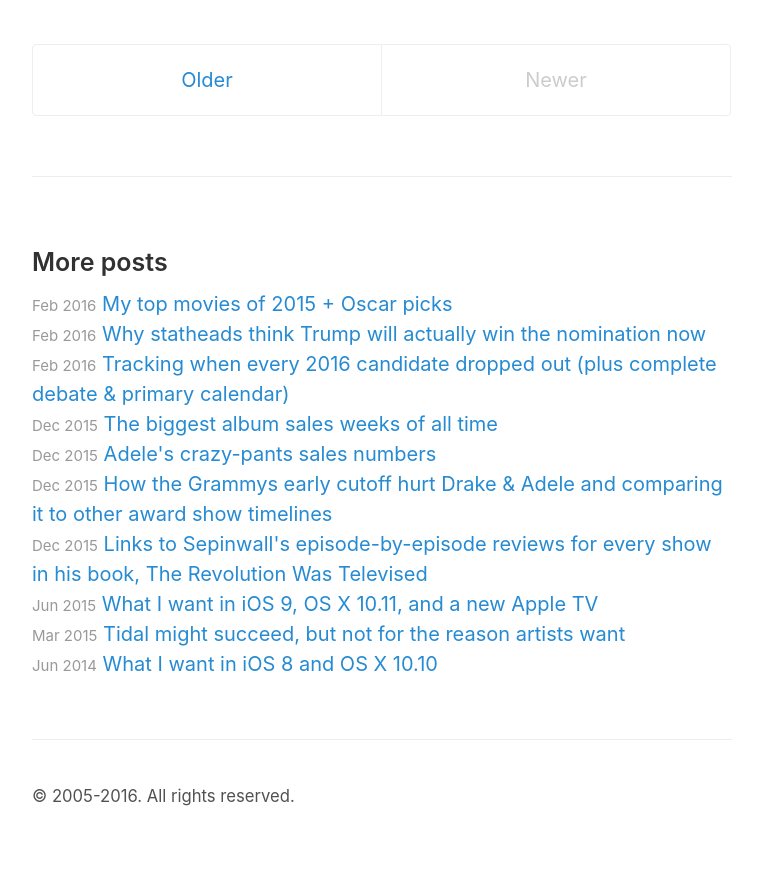
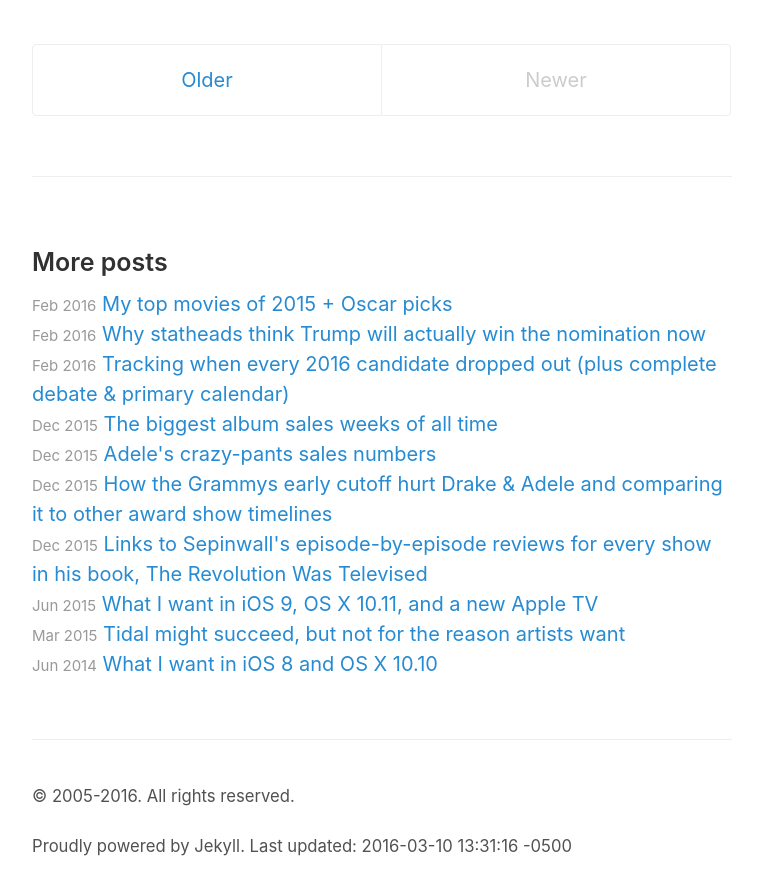
Before and after one commit to rkudeshi/rkudeshi.github.io, a Jekyll site: the page built from index.html, in a window 1280 px wide and 900 px high, scrolled down 3447 px. Shown: the top 895 px of the window, without its empty margins (258-1020 px from the left). Built offline with Jekyll 4.4.1, drawn with Linux system fonts in a browser that asks for light colours; the list of posts is cut into pages by our own code; before the commit the page ends 4297 px from its top, so only the background shows below that.

Commit message:
Add regen time to footer

```diff
--- a/_config.yml
+++ b/_config.yml
@@ -18,7 +18,7 @@ sass:
 # About/contact
 author:
   name:              Ravi Udeshi
-  url:               https://twitter.com/rkudeshi
+  url:               http://raviudeshi.com/contact
   email:             example@example.com
 
 # Custom vars
@@ -38,6 +38,7 @@ gems:
 # ###########
 # ADDED CUSTOM BY RAVI
 # ##########
+
 # List of pages
 pages_list:
   about: '/about'
@@ -45,6 +46,7 @@ pages_list:
   contact: '/contact'
   subscribe: '/subscribe'
 
+# Layout is "post" by default
 defaults:
   -
     scope:
@@ -52,3 +54,6 @@ defaults:
       type: "posts" # previously `post` in Jekyll 2.2.
     values:
       layout: "post"
+
+# Fix date/time generation
+timezone: America/New_York
--- a/_layouts/default.html
+++ b/_layouts/default.html
@@ -27,9 +27,8 @@
       </main>
 
       <footer class="footer">
-        <small>
-          &copy; <time datetime="{{ site.time | date_to_xmlschema }}">2005-{{ site.time | date: '%Y' }}</time>. All rights reserved.
-        </small>
+        <p><small>&copy; <time datetime="{{ site.time | date_to_xmlschema }}">2005-{{ site.time | date: '%Y' }}</time>. All rights reserved.</small></p>
+        <p><small>Proudly powered by Jekyll. Last updated: {{ site.time }}</small></p>
       </footer>
     </div>
 
```
